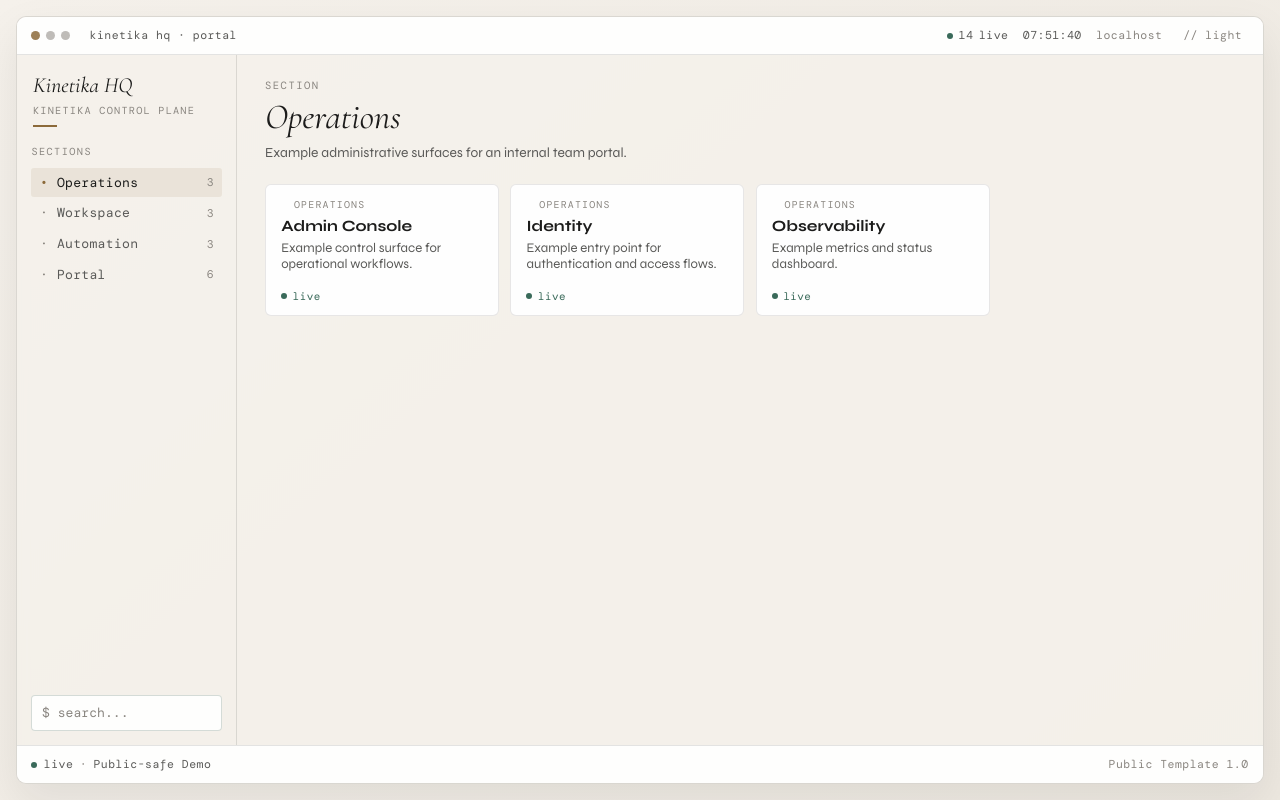
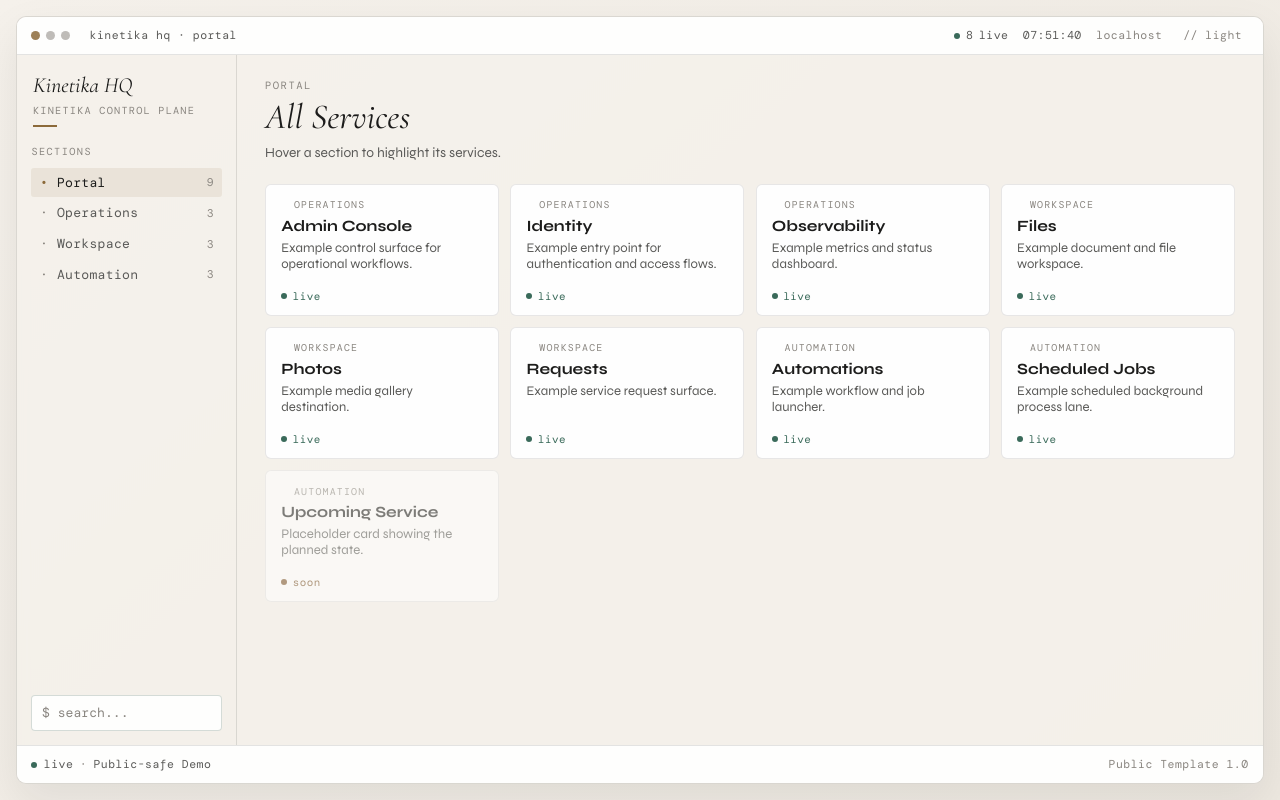
Before and after one commit to gitomiko/KinetkaHQ, a plain HTML site: page site/index.html in a window 1280 px wide. Drawn offline with nearby package versions, Linux system fonts and the light colour scheme; a web font is replaced by a local one.

Commit message:
feat: portal hover-highlight UX
Portal is now always the panel — all services from all groups shown
flat in one grid. The sidebar sections no longer swap the panel;
instead, hovering a section dims all other tiles (opacity 0.22,
slight grayscale) and accents that section's tiles with Patina border
+ glow. The top chrome brand updates live: "kinetika hq · portal" →
"kinetika hq · infra core" etc. Leaving the sidebar restores the
neutral portal state.

Portal nav item is synthetic (derived from all groups, not a data
group), so no duplication in config. Removed the explicit Portal
group from both public and private configs.

Co-Authored-By: Claude Sonnet 4.6 <noreply@anthropic.com>

```diff
--- a/site/app.js
+++ b/site/app.js
@@ -96,54 +96,6 @@ const DEFAULT_PORTAL_CONFIG = {
         },
       ],
     },
-    {
-      title: "Portal",
-      note: "All services, one place.",
-      items: [
-        {
-          name: "Admin Console",
-          description: "Control surface for operational workflows.",
-          href: "https://example.com/admin-console",
-          mark: "AC",
-          status: "live",
-        },
-        {
-          name: "Identity",
-          description: "Authentication and access entry point.",
-          href: "https://example.com/identity",
-          mark: "ID",
-          status: "live",
-        },
-        {
-          name: "Files",
-          description: "Document and file workspace.",
-          href: "https://example.com/files",
-          mark: "FL",
-          status: "live",
-        },
-        {
-          name: "Photos",
-          description: "Media gallery and album management.",
-          href: "https://example.com/photos",
-          mark: "PH",
-          status: "live",
-        },
-        {
-          name: "Automations",
-          description: "Workflow and job launcher.",
-          href: "https://example.com/automations",
-          mark: "AU",
-          status: "live",
-        },
-        {
-          name: "Observability",
-          description: "Metrics and status dashboard.",
-          href: "https://example.com/observability",
-          mark: "OB",
-          status: "live",
-        },
-      ],
-    },
   ],
 };
 
@@ -156,6 +108,7 @@ const tilesHost = document.getElementById("tiles");
 const panelEyebrow = document.getElementById("panelEyebrow");
 const panelTitle = document.getElementById("panelTitle");
 const panelNote = document.getElementById("panelNote");
+const topBrand = document.getElementById("topBrand");
 const searchInput = document.getElementById("searchInput");
 const clock = document.getElementById("clock");
 const themeToggle = document.getElementById("themeToggle");
@@ -167,8 +120,38 @@ const liveCount = document.getElementById("liveCount");
 const hostLabel = document.getElementById("hostLabel");
 const descriptionMeta = document.querySelector('meta[name="description"]');
 
-let selectedGroupIndex = 0;
+let highlightGroup = null; // group title being highlighted, or null = portal (all)
 let searchQuery = "";
+
+function slugify(str) {
+  return (str || "").toLowerCase().replace(/[^a-z0-9]+/g, "-").replace(/^-+|-+$/g, "");
+}
+
+function setHighlight(groupTitle) {
+  highlightGroup = groupTitle;
+  const slug = groupTitle ? slugify(groupTitle) : null;
+
+  if (tilesHost) {
+    tilesHost.classList.toggle("is-highlighting", Boolean(slug));
+    tilesHost.querySelectorAll(".tile[data-group]").forEach((tile) => {
+      tile.classList.toggle("tile-highlight", tile.dataset.group === slug);
+    });
+  }
+
+  if (navList) {
+    navList.querySelectorAll(".nav-item").forEach((btn) => {
+      const isPortal = btn.dataset.portal === "true";
+      const isMatch = !isPortal && btn.dataset.group === slug;
+      btn.setAttribute("aria-selected", (slug ? isMatch : isPortal) ? "true" : "false");
+    });
+  }
+
+  if (topBrand) {
+    topBrand.textContent = groupTitle
+      ? `kinetika hq · ${safeText(groupTitle).toLowerCase()}`
+      : "kinetika hq · portal";
+  }
+}
 const THEME_STORAGE_KEY = "kinetika-hq-theme";
 const darkMediaQuery = window.matchMedia("(prefers-color-scheme: dark)");
 
@@ -330,6 +313,7 @@ function makeTile(item, groupTitle) {
   const live = item.status === "live";
   const tile = document.createElement(live ? "a" : "article");
   tile.className = `tile${live ? "" : " tile-disabled"}`;
+  tile.dataset.group = slugify(groupTitle);
 
   if (live) {
     const targets = resolveTargets(item);
@@ -356,8 +340,8 @@ function makeTile(item, groupTitle) {
   }
 
   const statusClass = live ? "tile-status-live" : "tile-status-soon";
+  const dotClass = live ? "dot-live" : "dot-soon";
   const statusText = live ? "live" : "soon";
-  const dotClass = live ? "dot-live" : "dot-soon";
   const iconHtml = item.logo
     ? `<img class="tile-icon" src="${item.logo}" alt="" loading="lazy" referrerpolicy="no-referrer" />`
     : "";
@@ -397,37 +381,49 @@ function renderSidebar() {
   if (!navList) return;
   navList.innerHTML = "";
 
-  appGroups.forEach((group, i) => {
+  // Portal — synthetic "show all, no highlight" item
+  const portalLi = document.createElement("li");
+  const portalBtn = document.createElement("button");
+  portalBtn.type = "button";
+  portalBtn.className = "nav-item";
+  portalBtn.setAttribute("role", "tab");
+  portalBtn.setAttribute("aria-selected", !highlightGroup ? "true" : "false");
+  portalBtn.dataset.portal = "true";
+
+  const portalLabel = document.createElement("span");
+  portalLabel.textContent = "Portal";
+  const portalCount = document.createElement("span");
+  portalCount.className = "nav-count";
+  portalCount.textContent = String(appGroups.reduce((n, g) => n + g.items.length, 0));
+
+  portalBtn.appendChild(portalLabel);
+  portalBtn.appendChild(portalCount);
+  portalBtn.addEventListener("mouseenter", () => setHighlight(null));
+  portalLi.appendChild(portalBtn);
+  navList.appendChild(portalLi);
+
+  // Group items
+  appGroups.forEach((group) => {
     const li = document.createElement("li");
     const btn = document.createElement("button");
     btn.type = "button";
     btn.className = "nav-item";
     btn.setAttribute("role", "tab");
-    btn.setAttribute(
-      "aria-selected",
-      !searchQuery && i === selectedGroupIndex ? "true" : "false",
-    );
-    btn.disabled = Boolean(searchQuery);
-    btn.addEventListener("click", () => selectGroup(i));
+    btn.setAttribute("aria-selected", highlightGroup === group.title ? "true" : "false");
+    btn.dataset.group = slugify(group.title);
 
-    const title = document.createElement("span");
-    title.textContent = safeText(group.title) || "—";
-
+    const label = document.createElement("span");
+    label.textContent = safeText(group.title) || "—";
     const count = document.createElement("span");
     count.className = "nav-count";
     count.textContent = String(group.items.length);
 
-    btn.appendChild(title);
+    btn.appendChild(label);
     btn.appendChild(count);
+    btn.addEventListener("mouseenter", () => setHighlight(group.title));
     li.appendChild(btn);
     navList.appendChild(li);
   });
-}
-
-function selectGroup(i) {
-  selectedGroupIndex = i;
-  renderSidebar();
-  renderPanel();
 }
 
 function renderPanel() {
@@ -436,6 +432,7 @@ function renderPanel() {
   const keyword = searchQuery.trim().toLowerCase();
 
   if (keyword) {
+    // Search: flat filtered results across all groups
     const matches = [];
     let sectionsHit = 0;
     for (const group of appGroups) {
@@ -457,25 +454,23 @@ function renderPanel() {
       empty.className = "empty";
       empty.textContent = "no results.";
       tilesHost.appendChild(empty);
-      return;
+    } else {
+      matches.forEach(({ item, groupTitle }) => tilesHost.appendChild(makeTile(item, groupTitle)));
     }
-
-    matches.forEach(({ item, groupTitle }) => {
-      tilesHost.appendChild(makeTile(item, groupTitle));
-    });
     return;
   }
 
-  const group = appGroups[selectedGroupIndex] || appGroups[0];
-  if (!group) return;
+  // Portal: all groups, all items — highlight driven by hover, not panel swap
+  if (panelEyebrow) panelEyebrow.textContent = "PORTAL";
+  if (panelTitle) panelTitle.textContent = "All Services";
+  if (panelNote) panelNote.textContent = "Hover a section to highlight its services.";
 
-  if (panelEyebrow) panelEyebrow.textContent = "SECTION";
-  if (panelTitle) panelTitle.textContent = safeText(group.title) || "—";
-  if (panelNote) panelNote.textContent = safeText(group.note) || "";
+  appGroups.forEach((group) => {
+    group.items.forEach((item) => tilesHost.appendChild(makeTile(item, group.title)));
+  });
 
-  group.items.forEach((item) => {
-    tilesHost.appendChild(makeTile(item, group.title));
-  });
+  // Re-apply any active highlight after re-render
+  setHighlight(highlightGroup);
 }
 
 function updateLiveCount() {
@@ -578,6 +573,11 @@ async function bootstrap() {
   updateLiveCount();
   renderSidebar();
   renderPanel();
+
+  // Single mouseleave on the sidebar to reset highlight when cursor leaves the nav
+  const sidebar = document.querySelector(".sidebar");
+  if (sidebar) sidebar.addEventListener("mouseleave", () => setHighlight(null));
+
   tickClock();
   setInterval(tickClock, 1000);
 }
--- a/site/index.html
+++ b/site/index.html
@@ -8,9 +8,9 @@
       name="description"
       content="Kinetika HQ portal template for internal tool launch and navigation."
     />
-    <link rel="icon" type="image/svg+xml" href="assets/favicon.svg?v=20260412h" />
-    <link rel="icon" type="image/x-icon" href="assets/favicon.ico?v=20260412h" />
-    <link rel="shortcut icon" href="assets/favicon.ico?v=20260412h" />
+    <link rel="icon" type="image/svg+xml" href="assets/favicon.svg?v=20260412i" />
+    <link rel="icon" type="image/x-icon" href="assets/favicon.ico?v=20260412i" />
+    <link rel="shortcut icon" href="assets/favicon.ico?v=20260412i" />
     <meta
       name="theme-color"
       media="(prefers-color-scheme: light)"
@@ -21,8 +21,8 @@
       media="(prefers-color-scheme: dark)"
       content="#1c1c1b"
     />
-    <link rel="stylesheet" href="styles.css?v=20260412h" />
-    <script defer src="app.js?v=20260412h"></script>
+    <link rel="stylesheet" href="styles.css?v=20260412i" />
+    <script defer src="app.js?v=20260412i"></script>
   </head>
   <body>
     <main class="shell">
--- a/site/styles.css
+++ b/site/styles.css
@@ -527,6 +527,30 @@ body {
   filter: grayscale(0.3);
 }
 
+/* ─── Tile highlight state (triggered by sidebar hover) ─────── */
+
+.tiles.is-highlighting .tile {
+  opacity: 0.22;
+  filter: grayscale(0.6);
+  transform: none;
+  border-color: var(--card-border);
+  box-shadow: none;
+}
+
+.tiles.is-highlighting .tile.tile-highlight {
+  opacity: 1;
+  filter: none;
+  border-color: var(--accent-a);
+  box-shadow: 0 0 0 1px var(--accent-a), var(--card-hover-shadow);
+  transform: translateY(-1px);
+}
+
+.tiles.is-highlighting .tile.tile-highlight::before {
+  opacity: 1;
+}
+
+/* ─── Tile disabled state ────────────────────────────────────── */
+
 .tile-disabled {
   opacity: 0.55;
   cursor: not-allowed;
```
